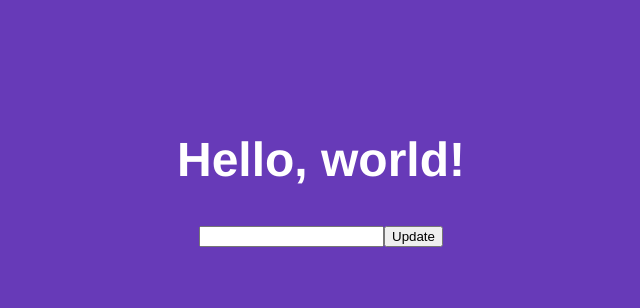
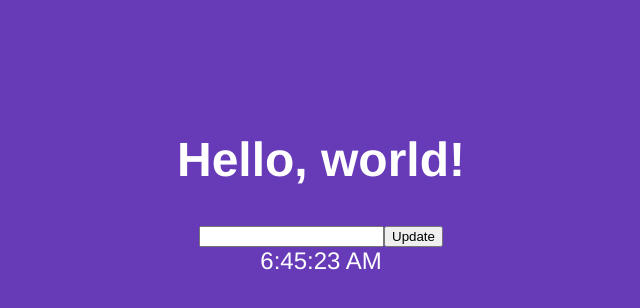
Before and after one commit to h-takeyeah/test-vite-preact-ts, a Preact app: page / in a window 1280 px wide. Shown: the top 308 px of the page, without its empty margins (319-959 px from the left). Built offline with nearby package versions, Linux system fonts and the light colour scheme.

Commit message:
Create Clock Component

```diff
--- a/src/app.tsx
+++ b/src/app.tsx
@@ -23,7 +23,15 @@ export class App extends Component {
           <input type="text" value={this.state.value} onInput={this.onInput} />
           <button type="submit">Update</button>
         </form>
+        <Clock />
       </div>
     )
   }
 }
+
+class Clock extends Component {
+  render () {
+    let time = new Date().toLocaleTimeString()
+    return <span>{time}</span>
+  }
+}
```
